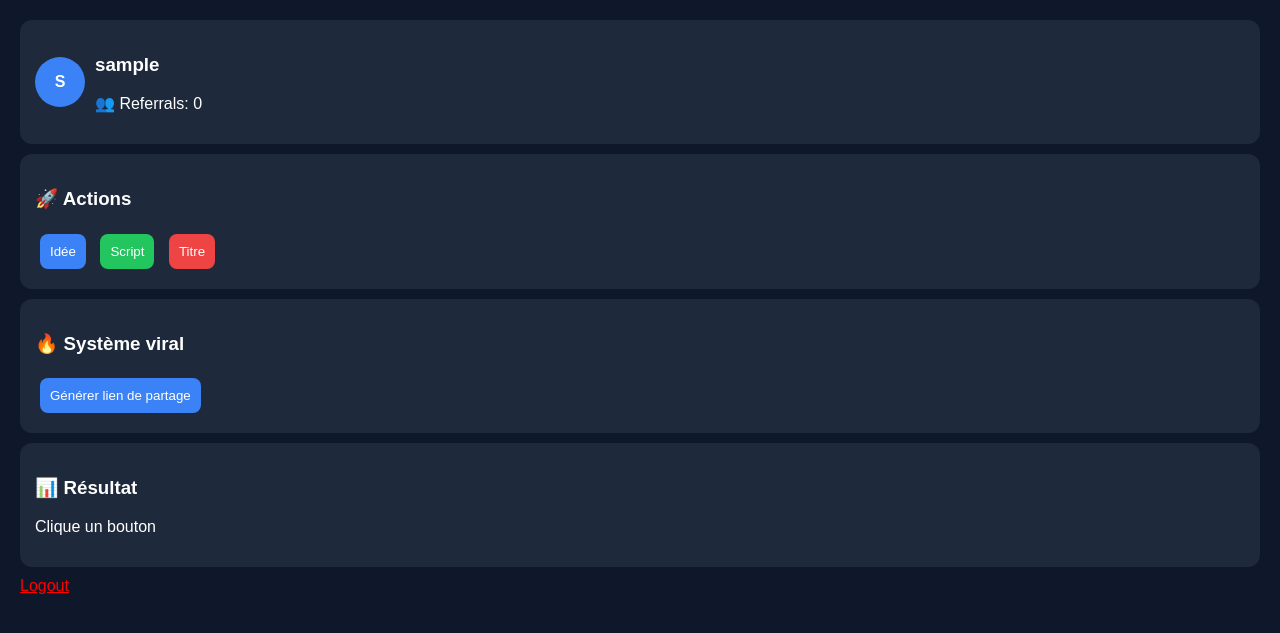
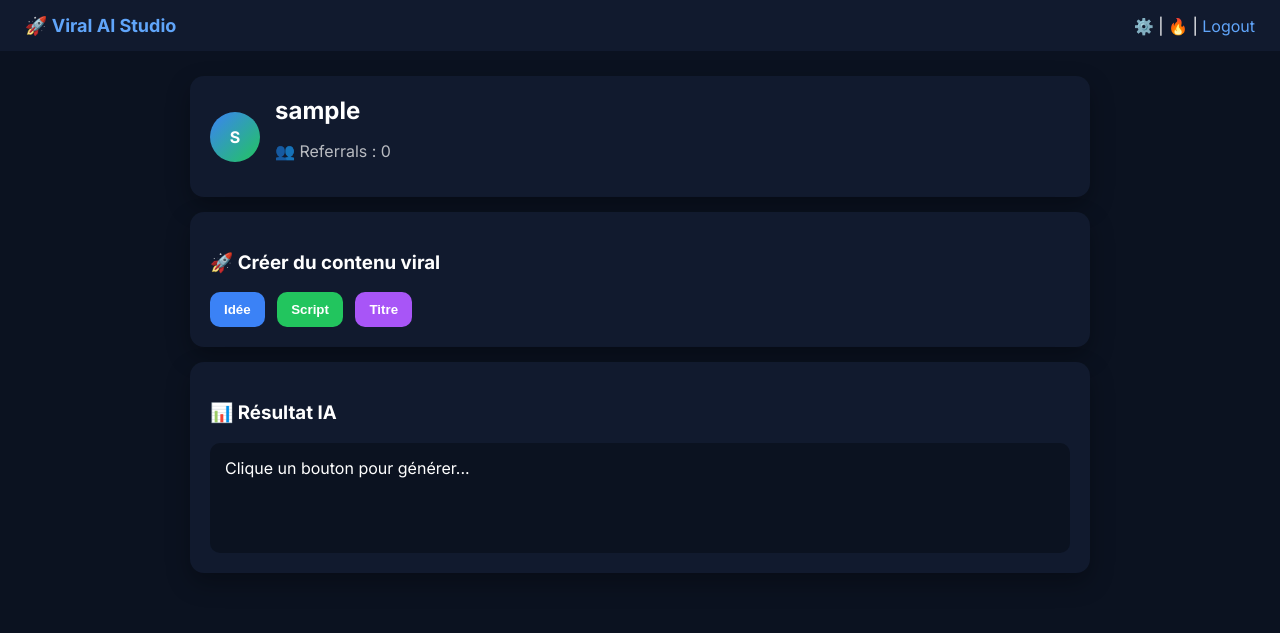
Before and after one commit to moto34091-alt/D-but-api, a Flask app: page /dashboard in a window 1280 px wide. Shown: the top 633 px of the page. Run offline with Flask 3, Linux system fonts and the light colour scheme; the visitor is signed in with stand-in values (Sample User, id 1); data comes from the database, SQL or seed files in the repository.

Commit message:
Update dashboard.html

```diff
--- a/templates/dashboard.html
+++ b/templates/dashboard.html
@@ -1,97 +1,165 @@
 <!DOCTYPE html>
-<html>
+<html lang="fr">
 <head>
-<title>Dashboard</title>
+<meta charset="UTF-8">
+<title>Viral AI Dashboard</title>
+
+<!-- Google Font -->
+<link href="https://fonts.googleapis.com/css2?family=Inter:wght@400;600;700&display=swap" rel="stylesheet">
 
 <style>
 body {
-    font-family: Arial;
-    background: #0f172a;
+    margin: 0;
+    font-family: 'Inter', sans-serif;
+    background: #0b1220;
     color: white;
-    margin: 0;
 }
 
-.container {
-    padding: 20px;
+/* TOP BAR */
+.topbar {
+    background: #111a2e;
+    padding: 15px 25px;
+    display: flex;
+    justify-content: space-between;
+    align-items: center;
 }
 
-.card {
-    background: #1e293b;
-    padding: 15px;
-    border-radius: 12px;
-    margin-bottom: 10px;
+.logo {
+    font-weight: 700;
+    font-size: 18px;
+    color: #60a5fa;
 }
 
-button {
-    padding: 10px;
-    border: none;
-    border-radius: 8px;
-    margin: 5px;
-    cursor: pointer;
+/* CONTAINER */
+.container {
+    padding: 25px;
+    max-width: 900px;
+    margin: auto;
 }
 
-.primary { background: #3b82f6; color: white; }
-.green { background: #22c55e; color: white; }
-.red { background: #ef4444; color: white; }
+/* CARDS */
+.card {
+    background: #111a2e;
+    padding: 20px;
+    border-radius: 14px;
+    margin-bottom: 15px;
+    box-shadow: 0 10px 25px rgba(0,0,0,0.3);
+}
 
+/* PROFILE */
 .profile {
     display: flex;
     align-items: center;
-    gap: 10px;
+    gap: 15px;
 }
 
 .avatar {
     width: 50px;
     height: 50px;
-    background: #3b82f6;
     border-radius: 50%;
+    background: linear-gradient(135deg, #3b82f6, #22c55e);
     display: flex;
     justify-content: center;
     align-items: center;
     font-weight: bold;
+}
+
+/* BUTTONS */
+button {
+    padding: 10px 14px;
+    border: none;
+    border-radius: 10px;
+    cursor: pointer;
+    margin-right: 8px;
+    font-weight: 600;
+    transition: 0.2s;
+}
+
+button:hover {
+    transform: scale(1.05);
+}
+
+.blue { background: #3b82f6; color: white; }
+.green { background: #22c55e; color: white; }
+.purple { background: #a855f7; color: white; }
+.red { background: #ef4444; color: white; }
+
+/* OUTPUT */
+.output {
+    background: #0b1220;
+    padding: 15px;
+    border-radius: 10px;
+    min-height: 80px;
+    margin-top: 10px;
+    white-space: pre-line;
+}
+
+/* LINKS */
+a {
+    color: #60a5fa;
+    text-decoration: none;
+}
+a:hover {
+    text-decoration: underline;
 }
 </style>
 </head>
 
 <body>
 
+<!-- TOP BAR -->
+<div class="topbar">
+    <div class="logo">🚀 Viral AI Studio</div>
+    <div>
+        <a href="/settings">⚙️</a> |
+        <a href="/invite">🔥</a> |
+        <a href="/logout">Logout</a>
+    </div>
+</div>
+
+<!-- CONTENT -->
 <div class="container">
 
     <!-- PROFILE -->
     <div class="card profile">
         <div class="avatar">{{ user[0]|upper }}</div>
         <div>
-            <h3>{{ user }}</h3>
-            <p>👥 Referrals: {{ referrals }}</p>
+            <h2 style="margin:0;">{{ user }}</h2>
+            <p style="opacity:0.7;">👥 Referrals : {{ referrals }}</p>
         </div>
     </div>
 
     <!-- ACTIONS -->
     <div class="card">
-        <h3>🚀 Actions</h3>
+        <h3>🚀 Créer du contenu viral</h3>
 
-        <button class="primary">Idée</button>
-        <button class="green">Script</button>
-        <button class="red">Titre</button>
-    </div>
-
-    <!-- VIRAL -->
-    <div class="card">
-        <h3>🔥 Système viral</h3>
-        <a href="/invite">
-            <button class="primary">Générer lien de partage</button>
-        </a>
+        <button class="blue" onclick="callAPI('/idea')">Idée</button>
+        <button class="green" onclick="callAPI('/script')">Script</button>
+        <button class="purple" onclick="callAPI('/title')">Titre</button>
     </div>
 
     <!-- OUTPUT -->
     <div class="card">
-        <h3>📊 Résultat</h3>
-        <p id="out">Clique un bouton</p>
+        <h3>📊 Résultat IA</h3>
+        <div id="out" class="output">Clique un bouton pour générer...</div>
     </div>
-
-    <a href="/logout" style="color:red;">Logout</a>
 
 </div>
 
+<script>
+async function callAPI(url){
+    document.getElementById("out").innerText = "⏳ Génération..."
+
+    try {
+        let res = await fetch(url, {method:"POST"})
+        let data = await res.json()
+
+        document.getElementById("out").innerText = data.result
+    } catch (e) {
+        document.getElementById("out").innerText = "❌ Erreur serveur"
+    }
+}
+</script>
+
 </body>
 </html>
```
